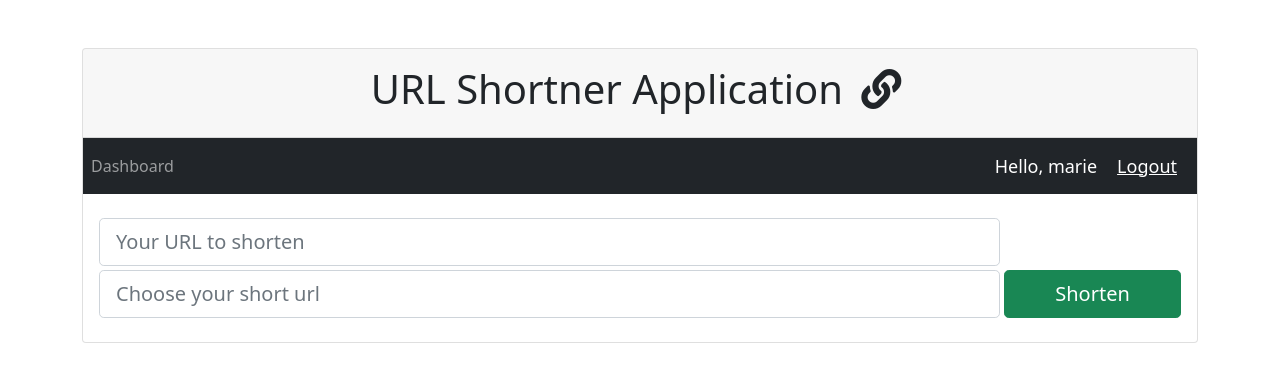
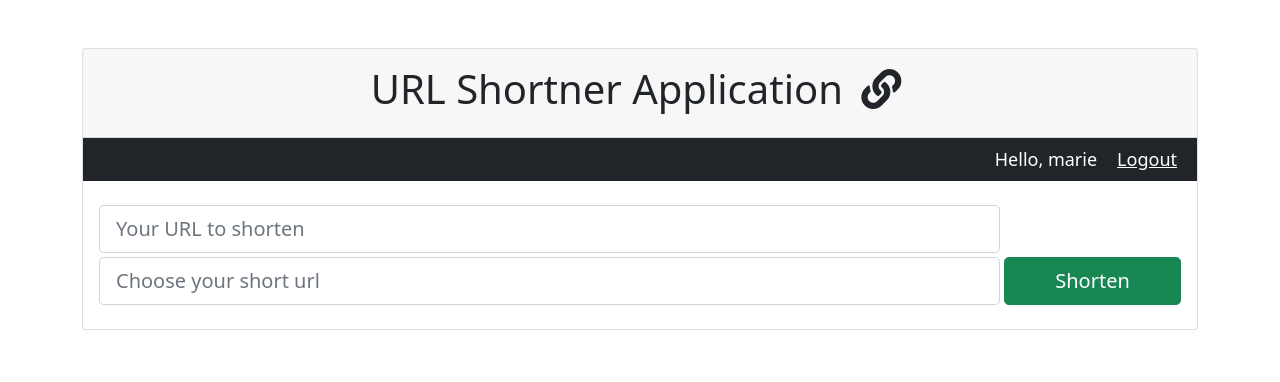
Before and after one commit to marieflorescontact/Shortener_url, a Django app: page / in a window 1280 px wide. Shown: the top 382 px of the page. Run offline with Django 3.2, Linux system fonts and the light colour scheme; a user stored in the database is signed in; some libraries are stand-ins or nearby versions.

Commit message:
suppression dashboard

```diff
--- a/config/urlshortener/templates/urlshortener/navbar.html
+++ b/config/urlshortener/templates/urlshortener/navbar.html
@@ -16,9 +16,7 @@
   </button>
   <div class="collapse navbar-collapse" id="navbarNav">
     <ul class="navbar-nav">
-      <li class="nav-item active">
-        <a class="nav-link" href="{% url 'home' %}">Dashboard</a>
-      </li>
+
 
     </ul>
   </div>
```
